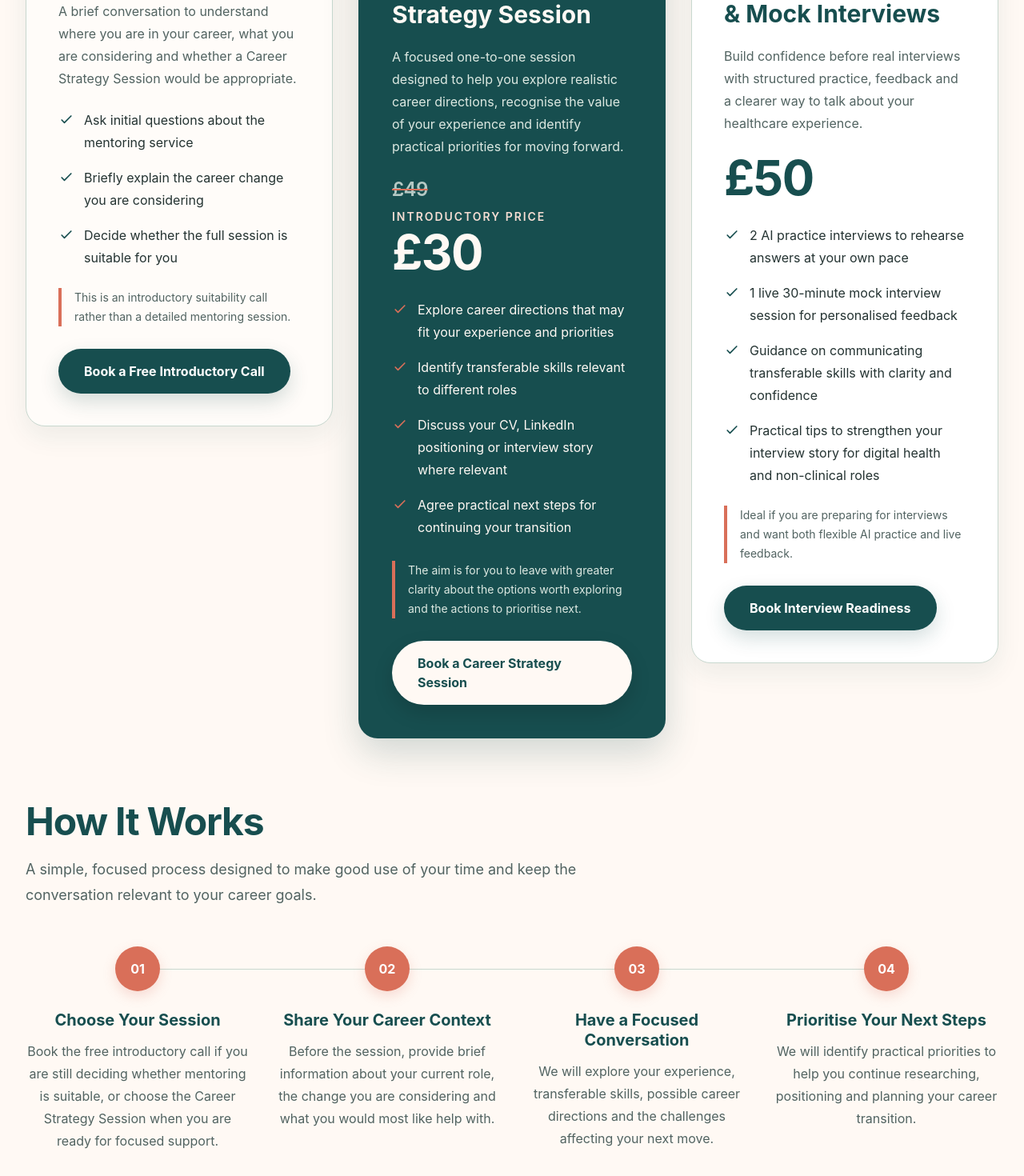
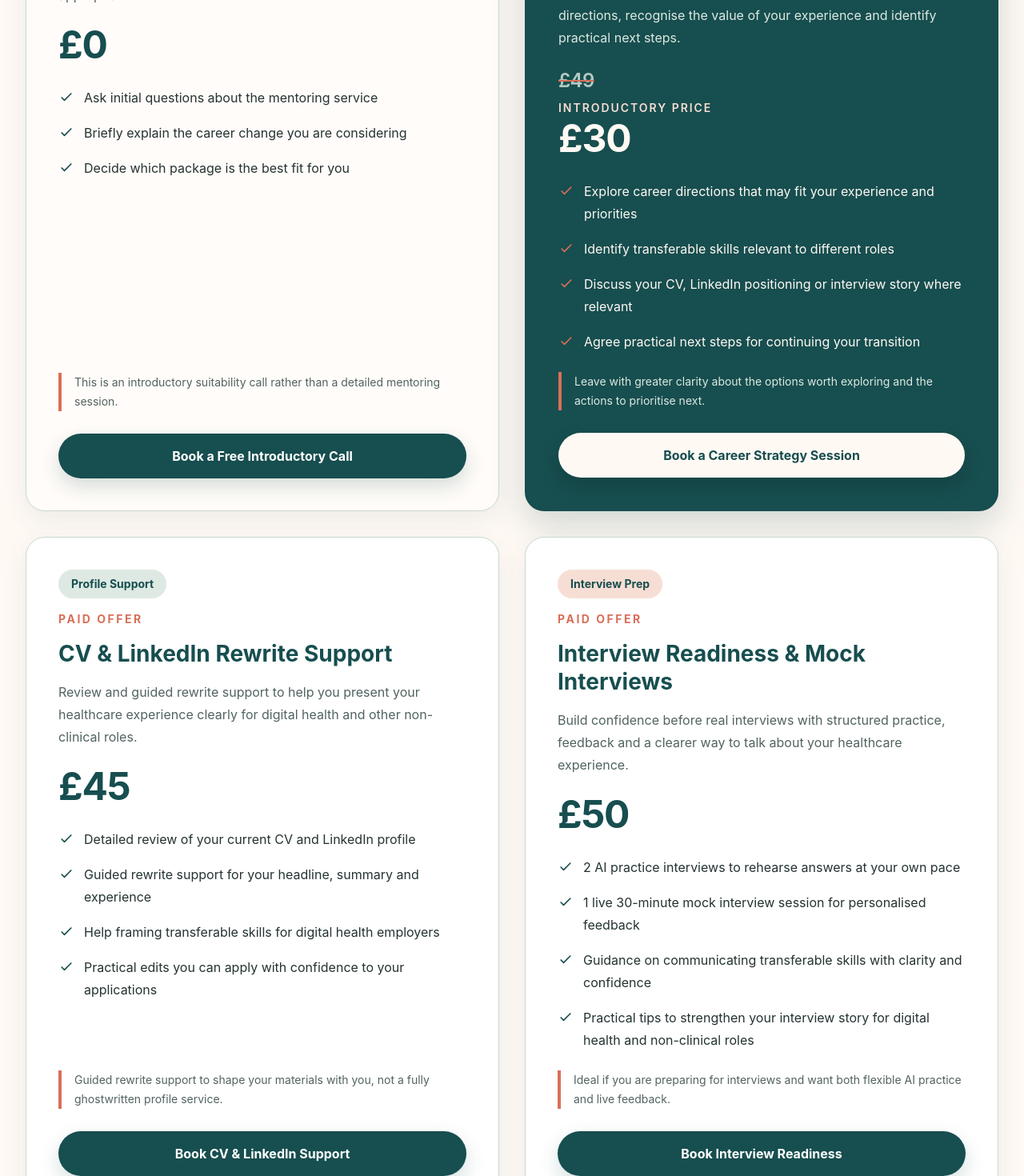
Before and after one commit to Alsaheem/digitalhealthnurse.com, a Next.js app: page / in a window 1280 px wide. Shown: the part 6140-7610 px from the top of the page at 80% size. Built offline with nearby package versions, Linux system fonts and the light colour scheme.

Commit message:
Add CV and LinkedIn package and tidy mentoring offer cards.
Co-authored-by: Cursor <cursoragent@cursor.com>

```diff
--- a/app/page.tsx
+++ b/app/page.tsx
@@ -549,30 +549,32 @@ export default function Home() {
             Career Mentoring
           </h2>
           <p className="mb-12 max-w-4xl text-lg leading-8 text-[#516361]">
-            Choose the support that matches where you are now. If you are unsure whether
-            mentoring is suitable, begin with a brief introductory call. If you are ready
-            for focused guidance, book a Career Strategy Session or Interview Readiness
-            package.
+            Choose the support that matches where you are now, from a free introductory
+            call to focused sessions on career strategy, CV and LinkedIn positioning, or
+            interview readiness.
           </p>
         </FadeUp>
 
-        <div className="grid items-start gap-8 md:grid-cols-2 xl:grid-cols-3">
+        <div className="grid items-stretch gap-6 md:grid-cols-2 md:gap-8">
           {/* Introductory Call */}
-          <FadeUp>
-            <div className="lift-card rounded-3xl border border-[#C8D8CF] bg-[#FFFCF9] p-8 shadow-[0_12px_32px_rgba(23,78,79,0.08)] md:p-10">
+          <FadeUp className="h-full">
+            <div className="lift-card flex h-full flex-col rounded-3xl border border-[#C8D8CF] bg-[#FFFCF9] p-8 shadow-[0_12px_32px_rgba(23,78,79,0.08)] md:p-10">
               <p className="mb-4 text-sm font-bold uppercase tracking-[0.18em] text-[#D96F59]">
                 Free
               </p>
-              <h3 className="mb-5 text-2xl font-bold leading-tight text-[#174E4F] md:text-3xl">
+              <h3 className="mb-4 text-2xl font-bold leading-tight text-[#174E4F] md:text-[1.75rem]">
                 Free 20-Minute Introductory Call
               </h3>
               <p className="mb-6 text-base leading-7 text-[#516361]">
                 A brief conversation to understand where you are in your career, what
-                you are considering and whether a Career Strategy Session would be
-                appropriate.
+                you are considering and whether paid mentoring would be appropriate.
               </p>
 
-              <ul className="mb-6 space-y-4">
+              <div className="mb-7">
+                <p className="text-5xl font-bold tracking-tight text-[#174E4F]">£0</p>
+              </div>
+
+              <ul className="mb-6 flex-1 space-y-4">
                 <li className="flex gap-3 text-base leading-7 text-[#243332]">
                   <CheckIcon className="mt-1 h-5 w-5 shrink-0 text-[#174E4F]" />
                   <span>Ask initial questions about the mentoring service</span>
@@ -583,7 +585,7 @@ export default function Home() {
                 </li>
                 <li className="flex gap-3 text-base leading-7 text-[#243332]">
                   <CheckIcon className="mt-1 h-5 w-5 shrink-0 text-[#174E4F]" />
-                  <span>Decide whether the full session is suitable for you</span>
+                  <span>Decide which package is the best fit for you</span>
                 </li>
               </ul>
 
@@ -596,7 +598,7 @@ export default function Home() {
                 href="https://cal.com/stacy-nyangere/career-intro-call"
                 target="_blank"
                 rel="noopener noreferrer"
-                className="scale-btn inline-flex min-h-12 items-center justify-center rounded-full bg-[#174E4F] px-8 py-4 text-base font-bold text-white shadow-[0_10px_25px_rgba(23,78,79,0.18)] hover:bg-[#123E3F] hover:shadow-[0_14px_30px_rgba(23,78,79,0.24)]"
+                className="scale-btn mt-auto inline-flex min-h-12 w-full items-center justify-center rounded-full bg-[#174E4F] px-8 py-4 text-base font-bold text-white shadow-[0_10px_25px_rgba(23,78,79,0.18)] hover:bg-[#123E3F] hover:shadow-[0_14px_30px_rgba(23,78,79,0.24)]"
               >
                 Book a Free Introductory Call
               </a>
@@ -604,21 +606,21 @@ export default function Home() {
           </FadeUp>
 
           {/* Career Strategy Session */}
-          <FadeUp delayMs={80}>
-            <div className="lift-card relative rounded-3xl border-2 border-[#174E4F] bg-[#174E4F] p-8 shadow-[0_18px_45px_rgba(23,78,79,0.20)] md:p-10">
-              <span className="mb-5 inline-flex rounded-full bg-[#D96F59] px-4 py-2 text-sm font-bold text-white">
+          <FadeUp delayMs={60} className="h-full">
+            <div className="lift-card relative flex h-full flex-col rounded-3xl border-2 border-[#174E4F] bg-[#174E4F] p-8 shadow-[0_18px_45px_rgba(23,78,79,0.20)] md:p-10">
+              <span className="mb-4 inline-flex w-fit rounded-full bg-[#D96F59] px-4 py-2 text-sm font-bold text-white">
                 Focused Support
               </span>
               <p className="mb-4 text-sm font-bold uppercase tracking-[0.18em] text-[#F7DED4]">
                 Paid Offer
               </p>
-              <h3 className="mb-5 text-2xl font-bold leading-tight text-[#FFF9F4] md:text-3xl">
+              <h3 className="mb-4 text-2xl font-bold leading-tight text-[#FFF9F4] md:text-[1.75rem]">
                 45-Minute Career Strategy Session
               </h3>
               <p className="mb-6 text-base leading-7 text-[#DDE9E2]">
-                A focused one-to-one session designed to help you explore realistic
-                career directions, recognise the value of your experience and identify
-                practical priorities for moving forward.
+                A focused one-to-one session to explore realistic career directions,
+                recognise the value of your experience and identify practical next
+                steps.
               </p>
 
               <div className="mb-7">
@@ -628,12 +630,12 @@ export default function Home() {
                 <p className="mt-2 text-sm font-semibold uppercase tracking-[0.14em] text-[#F7DED4]">
                   Introductory Price
                 </p>
-                <p className="mt-1 text-5xl font-bold tracking-tight text-[#FFF9F4] md:text-6xl">
+                <p className="mt-1 text-5xl font-bold tracking-tight text-[#FFF9F4]">
                   £30
                 </p>
               </div>
 
-              <ul className="mb-7 space-y-4">
+              <ul className="mb-6 flex-1 space-y-4">
                 <li className="flex gap-3 text-base leading-7 text-[#FFF9F4]">
                   <CheckIcon className="mt-1 h-5 w-5 shrink-0 text-[#D96F59]" />
                   <span>
@@ -659,31 +661,93 @@ export default function Home() {
               </ul>
 
               <p className="mb-7 border-l-4 border-[#D96F59] pl-4 text-sm leading-6 text-[#DDE9E2]">
-                The aim is for you to leave with greater clarity about the options worth
-                exploring and the actions to prioritise next.
+                Leave with greater clarity about the options worth exploring and the
+                actions to prioritise next.
               </p>
 
               <a
                 href="https://cal.com/stacy-nyangere/career-strategy-session"
                 target="_blank"
                 rel="noopener noreferrer"
-                className="scale-btn inline-flex min-h-12 items-center justify-center rounded-full bg-[#FFF9F4] px-8 py-4 text-base font-bold text-[#174E4F] shadow-[0_10px_25px_rgba(0,0,0,0.15)] hover:bg-white hover:shadow-[0_14px_30px_rgba(0,0,0,0.20)]"
+                className="scale-btn mt-auto inline-flex min-h-12 w-full items-center justify-center rounded-full bg-[#FFF9F4] px-8 py-4 text-base font-bold text-[#174E4F] shadow-[0_10px_25px_rgba(0,0,0,0.15)] hover:bg-white hover:shadow-[0_14px_30px_rgba(0,0,0,0.20)]"
               >
                 Book a Career Strategy Session
               </a>
             </div>
           </FadeUp>
 
+          {/* CV & LinkedIn */}
+          <FadeUp delayMs={90} className="h-full">
+            <div className="lift-card flex h-full flex-col rounded-3xl border border-[#C8D8CF] bg-white p-8 shadow-[0_12px_32px_rgba(23,78,79,0.08)] md:p-10">
+              <span className="mb-4 inline-flex w-fit rounded-full bg-[#DDE9E2] px-4 py-2 text-sm font-bold text-[#174E4F]">
+                Profile Support
+              </span>
+              <p className="mb-4 text-sm font-bold uppercase tracking-[0.18em] text-[#D96F59]">
+                Paid Offer
+              </p>
+              <h3 className="mb-4 text-2xl font-bold leading-tight text-[#174E4F] md:text-[1.75rem]">
+                CV &amp; LinkedIn Rewrite Support
+              </h3>
+              <p className="mb-6 text-base leading-7 text-[#516361]">
+                Review and guided rewrite support to help you present your healthcare
+                experience clearly for digital health and other non-clinical roles.
+              </p>
+
+              <div className="mb-7">
+                <p className="text-5xl font-bold tracking-tight text-[#174E4F]">£45</p>
+              </div>
+
+              <ul className="mb-6 flex-1 space-y-4">
+                <li className="flex gap-3 text-base leading-7 text-[#243332]">
+                  <CheckIcon className="mt-1 h-5 w-5 shrink-0 text-[#174E4F]" />
+                  <span>Detailed review of your current CV and LinkedIn profile</span>
+                </li>
+                <li className="flex gap-3 text-base leading-7 text-[#243332]">
+                  <CheckIcon className="mt-1 h-5 w-5 shrink-0 text-[#174E4F]" />
+                  <span>
+                    Guided rewrite support for your headline, summary and experience
+                  </span>
+                </li>
+                <li className="flex gap-3 text-base leading-7 text-[#243332]">
+                  <CheckIcon className="mt-1 h-5 w-5 shrink-0 text-[#174E4F]" />
+                  <span>
+                    Help framing transferable skills for digital health employers
+                  </span>
+                </li>
+                <li className="flex gap-3 text-base leading-7 text-[#243332]">
+                  <CheckIcon className="mt-1 h-5 w-5 shrink-0 text-[#174E4F]" />
+                  <span>
+                    Practical edits you can apply with confidence to your applications
+                  </span>
+                </li>
+              </ul>
+
+              <p className="mb-7 border-l-4 border-[#D96F59] pl-4 text-sm leading-6 text-[#516361]">
+                Guided rewrite support to shape your materials with you, not a fully
+                ghostwritten profile service.
+              </p>
+
+              <a
+                href="https://cal.com/stacy-nyangere/cv-linkedin-support"
+                target="_blank"
+                rel="noopener noreferrer"
+                className="scale-btn mt-auto inline-flex min-h-12 w-full items-center justify-center rounded-full bg-[#174E4F] px-8 py-4 text-base font-bold text-white shadow-[0_10px_25px_rgba(23,78,79,0.18)] hover:bg-[#123E3F] hover:shadow-[0_14px_30px_rgba(23,78,79,0.24)]"
+              >
+                Book CV &amp; LinkedIn Support
+              </a>
+            </div>
+          </FadeUp>
+
           {/* Interview Readiness */}
-          <FadeUp delayMs={120}>
-            <div className="lift-card rounded-3xl border border-[#C8D8CF] bg-white p-8 shadow-[0_12px_32px_rgba(23,78,79,0.08)] md:p-10">
-              <span className="mb-5 inline-flex rounded-full bg-[#F7DED4] px-4 py-2 text-sm font-bold text-[#174E4F]">
+          <FadeUp delayMs={120} className="h-full">
+            <div className="lift-card flex h-full flex-col rounded-3xl border border-[#C8D8CF] bg-white p-8 shadow-[0_12px_32px_rgba(23,78,79,0.08)] md:p-10">
+              <span className="mb-4 inline-flex w-fit rounded-full bg-[#F7DED4] px-4 py-2 text-sm font-bold text-[#174E4F]">
                 Interview Prep
               </span>
               <p className="mb-4 text-sm font-bold uppercase tracking-[0.18em] text-[#D96F59]">
                 Paid Offer
               </p>
-              <h3 className="mb-5 text-2xl font-bold leading-tight text-[#174E4F] md:text-3xl">
+              <h3 className="mb-4 text-2xl font-bold leading-tight text-[#174E4F] md:text-[1.75rem]">
                 Interview Readiness &amp; Mock Interviews
               </h3>
               <p className="mb-6 text-base leading-7 text-[#516361]">
@@ -692,12 +756,10 @@ export default function Home() {
               </p>
 
               <div className="mb-7">
-                <p className="text-5xl font-bold tracking-tight text-[#174E4F] md:text-6xl">
-                  £50
-                </p>
+                <p className="text-5xl font-bold tracking-tight text-[#174E4F]">£50</p>
               </div>
 
-              <ul className="mb-6 space-y-4">
+              <ul className="mb-6 flex-1 space-y-4">
                 <li className="flex gap-3 text-base leading-7 text-[#243332]">
                   <CheckIcon className="mt-1 h-5 w-5 shrink-0 text-[#174E4F]" />
                   <span>2 AI practice interviews to rehearse answers at your own pace</span>
@@ -733,7 +795,7 @@ export default function Home() {
                 href="https://cal.com/stacy-nyangere/interview-readiness"
                 target="_blank"
                 rel="noopener noreferrer"
-                className="scale-btn inline-flex min-h-12 items-center justify-center rounded-full bg-[#174E4F] px-8 py-4 text-base font-bold text-white shadow-[0_10px_25px_rgba(23,78,79,0.18)] hover:bg-[#123E3F] hover:shadow-[0_14px_30px_rgba(23,78,79,0.24)]"
+                className="scale-btn mt-auto inline-flex min-h-12 w-full items-center justify-center rounded-full bg-[#174E4F] px-8 py-4 text-base font-bold text-white shadow-[0_10px_25px_rgba(23,78,79,0.18)] hover:bg-[#123E3F] hover:shadow-[0_14px_30px_rgba(23,78,79,0.24)]"
               >
                 Book Interview Readiness
               </a>
```
Also changed, not shown: app/booking-terms/page.tsx (+11 -0 lines), public/llms.txt.
